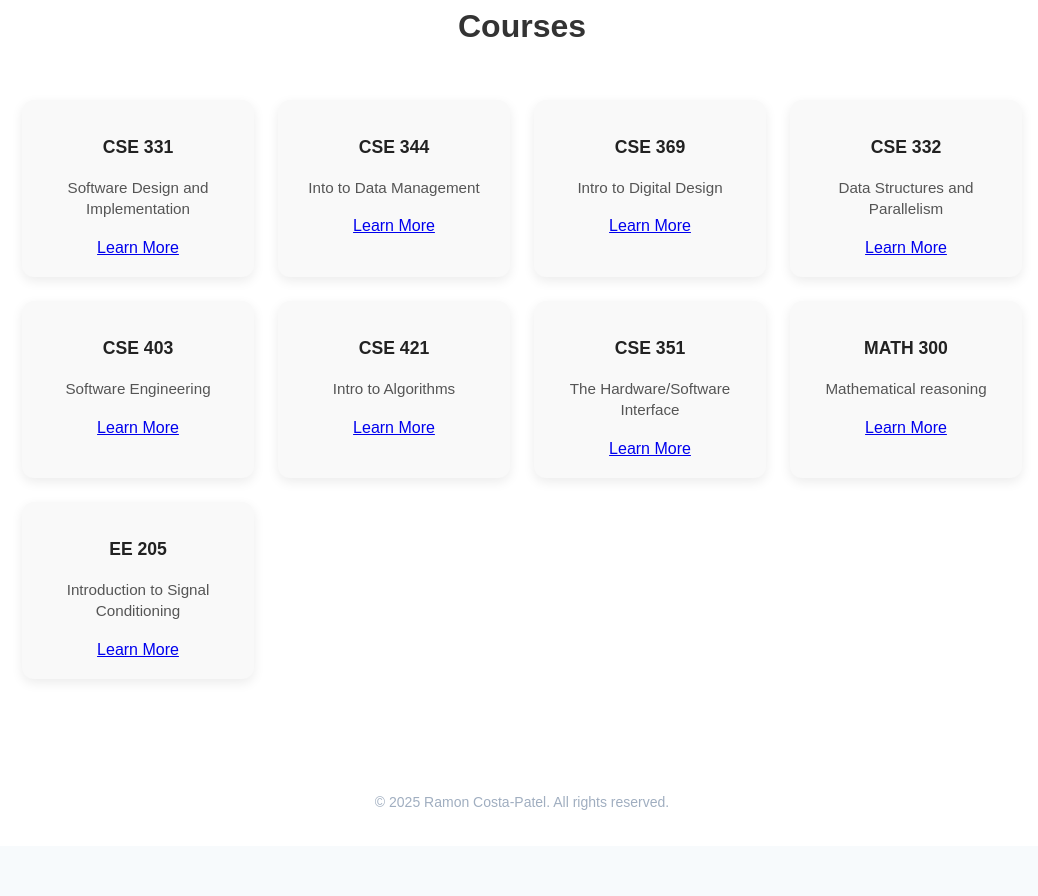
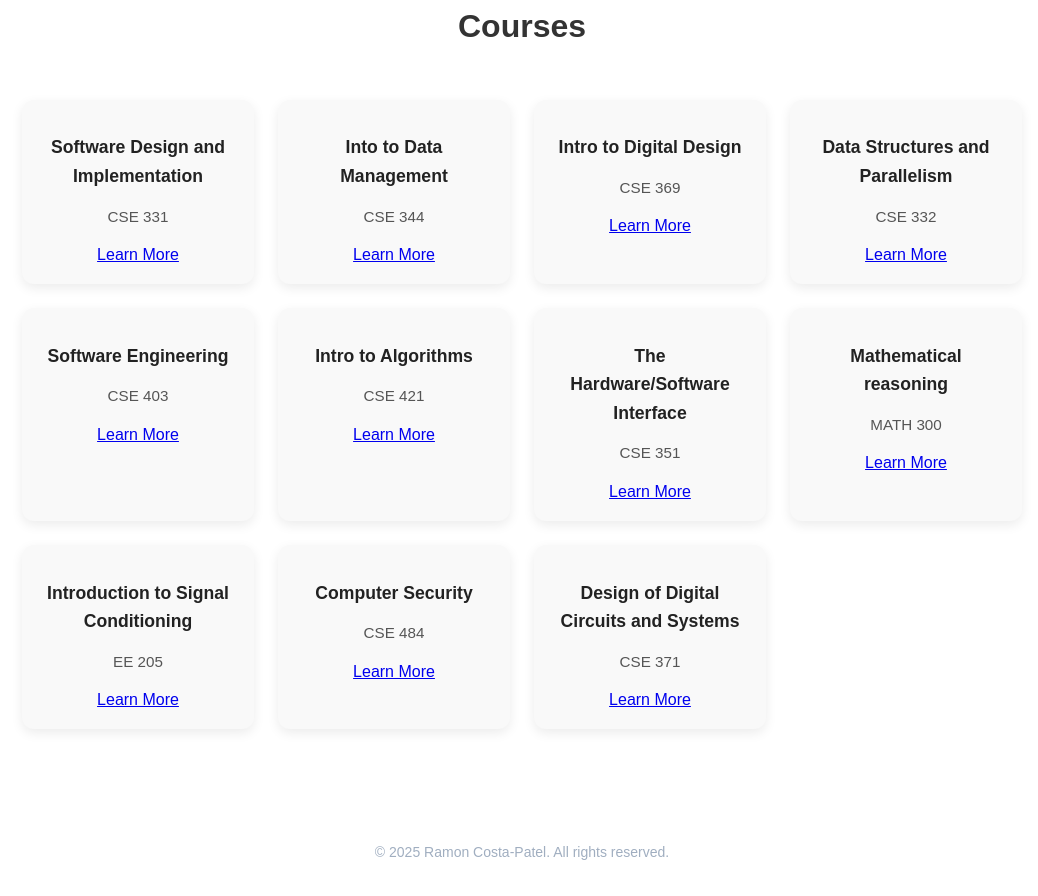
Before and after one commit to ramon-rcp/ramonrcp.portfolio, a React app: page / in a window 1280 px wide. Shown: the part 2780-3676 px from the top of the page, without its empty margins (118-1156 px from the left). Before the commit the page ends 3626 px from the top, so only its background shows below. Built offline with nearby package versions, Linux system fonts and the light colour scheme.

Commit message:
swap title and name in card, add 2 courses

```diff
--- a/src/Courses.tsx
+++ b/src/Courses.tsx
@@ -19,8 +19,8 @@ export class Courses extends Component<{}, {}> {
     renderSkills = (): React.ReactElement[] => {
         return courseList.map((course) => (
             <div key={course.name} className="course-card">
-                <h3>{course.title}</h3>
-                <p>{course.name}</p>
+                <h3>{course.name}</h3>
+                <p>{course.title}</p>
                 <a href={course.link} target="_blank" rel="noopener noreferrer">Learn More</a>
             </div>
         ));
@@ -73,4 +73,14 @@ const courseList: {title: string, name: string, link: string}[] = [
     name: "Introduction to Signal Conditioning",
     link: "https://www.ece.uw.edu/abet/?id=4310"
    },
+   {
+    title: "CSE 484",
+    name: "Computer Security",
+    link: "https://courses.cs.washington.edu/courses/cse484/"
+   },
+   {
+    title: "CSE 371",
+    name: "Design of Digital Circuits and Systems",
+    link: "https://courses.cs.washington.edu/courses/cse371/"
+   },
 ]
```
